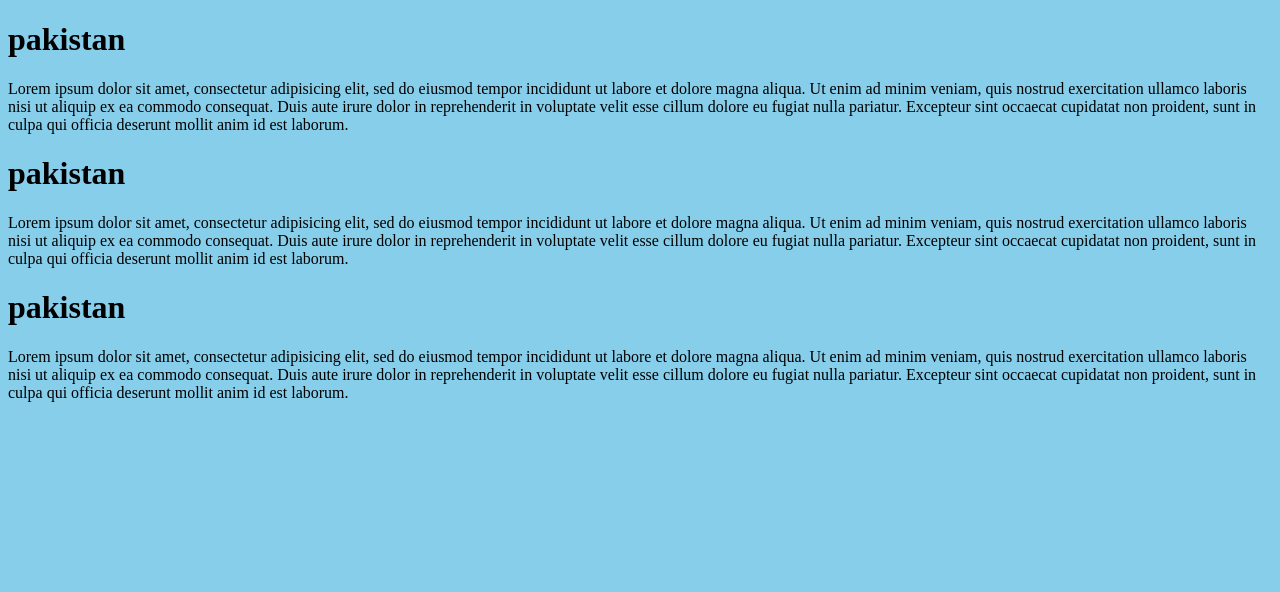
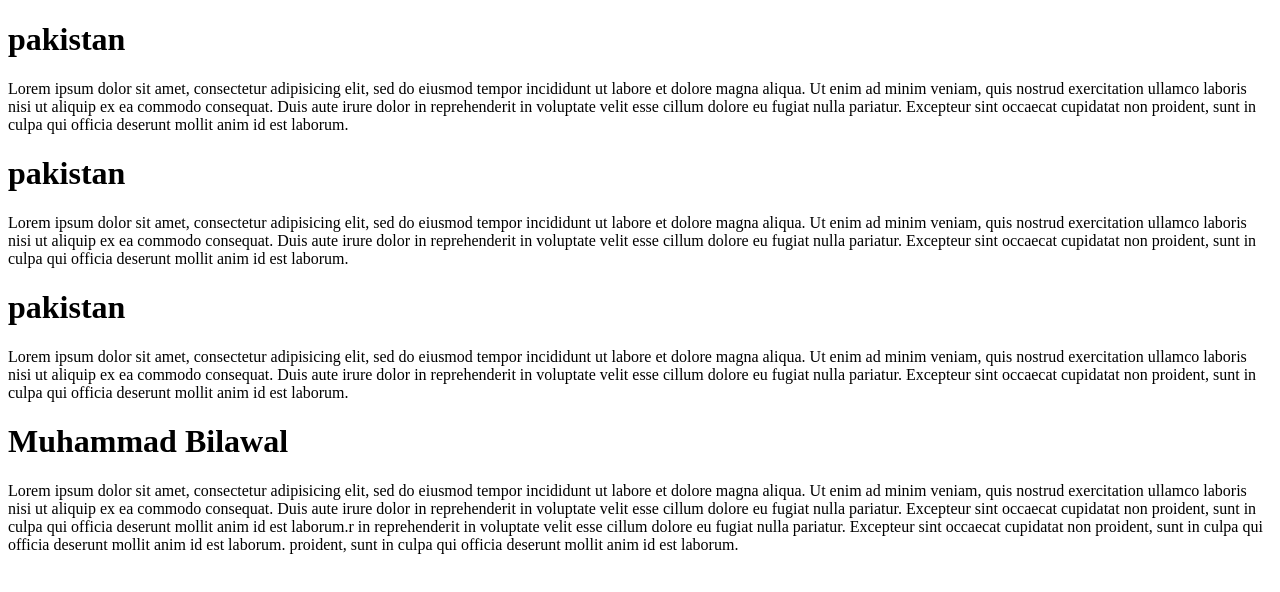
Before and after one commit to muhammadbilawal786/hafeez, a plain HTML site: page index.html in a window 1280 px wide. Drawn offline with Linux system fonts and the light colour scheme.

Commit message:
4th commit

```diff
--- /dev/null
+++ b/bilawal.js
@@ -0,0 +1 @@
+var a = 10:
--- a/custom.css
+++ b/custom.css
@@ -1,6 +1,6 @@
 body
 {
-	background-color: skyblue;
+/*	background-color: skyblue;*/
 
 
 }
--- a/index.html
+++ b/index.html
@@ -45,6 +45,17 @@ cillum dolore eu fugiat nulla pariatur. Excepteur sint occaecat cupidatat non
 proident, sunt in culpa qui officia deserunt mollit anim id est laborum.  </p>
 
 
+<h1> Muhammad Bilawal</h1>
+
+Lorem ipsum dolor sit amet, consectetur adipisicing elit, sed do eiusmod
+tempor incididunt ut labore et dolore magna aliqua. Ut enim ad minim veniam,
+quis nostrud exercitation ullamco laboris nisi ut aliquip ex ea commodo
+consequat. Duis aute irure dolor in reprehenderit in voluptate velit esse
+cillum dolore eu fugiat nulla pariatur. Excepteur sint occaecat cupidatat non
+proident, sunt in culpa qui officia deserunt mollit anim id est laborum.r in reprehenderit in voluptate velit esse
+cillum dolore eu fugiat nulla pariatur. Excepteur sint occaecat cupidatat non
+proident, sunt in culpa qui officia deserunt mollit anim id est laborum.
+proident, sunt in culpa qui officia deserunt mollit anim id est laborum.
 
 </body>
 </html>
```
